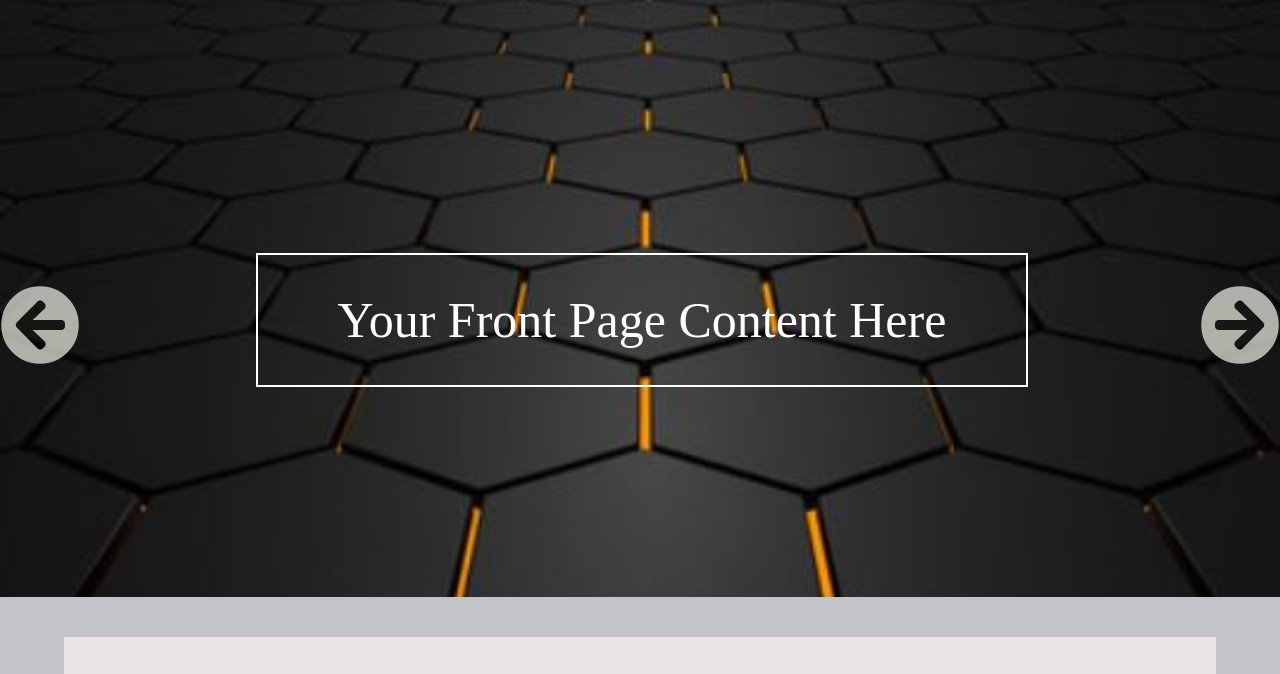
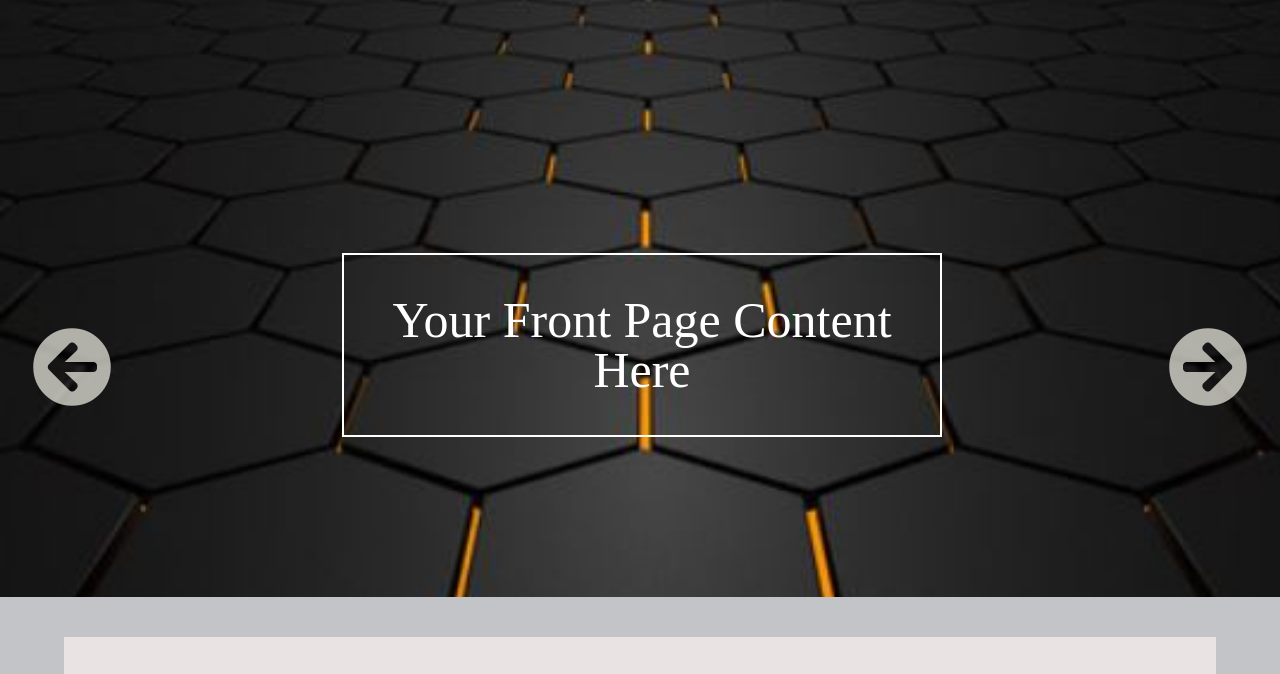
Before and after one commit to memmo01/mocksite-day4, a plain HTML site: page index.html in a window 1280 px wide. Shown: the part 75-749 px from the top of the page. Drawn offline with nearby package versions, Linux system fonts and the light colour scheme.

Commit message:
changed styling of arrows in carousel

```diff
--- a/style.css
+++ b/style.css
@@ -51,30 +51,36 @@ footer .socialIcons li {
   height: 600px;
   background-size: cover;
   color: white;
+  display: inline-flex;
 }
 .arrow {
-  position: absolute;
   color: rgba(245, 244, 232, 0.7);
-  top: 18%;
+  width: 10%;
+  text-align: center;
   font-size: 80px;
+  height: 10%;
+  margin-top: 25%;
 }
 
 .left-Arrow {
   left: 0;
+  padding: 10px;
 }
 
 .right-Arrow {
   right: 0;
+  padding: 10px;
 }
 .carousel-Content {
   display: none;
+  width: 80%;
+  margin-top: 20%;
 }
 #carousel-Content-One,
 #carousel-Content-Two,
 #carousel-Content-Three {
   font-size: 50px;
   text-align: center;
-  padding-top: 20%;
 }
 #carousel-Content-One h1,
 #carousel-Content-Two h1,
@@ -163,13 +169,3 @@ footer h3 {
   background-color: rgba(57, 62, 70, 0.3);
   padding: 25px 0 25px 0;
 }
-@media only screen and (min-width: 600px) {
-  .arrow {
-    top: 40%;
-  }
-}
-@media only screen and (min-width: 780px) {
-  .arrow {
-    top: 45%;
-  }
-}
```
